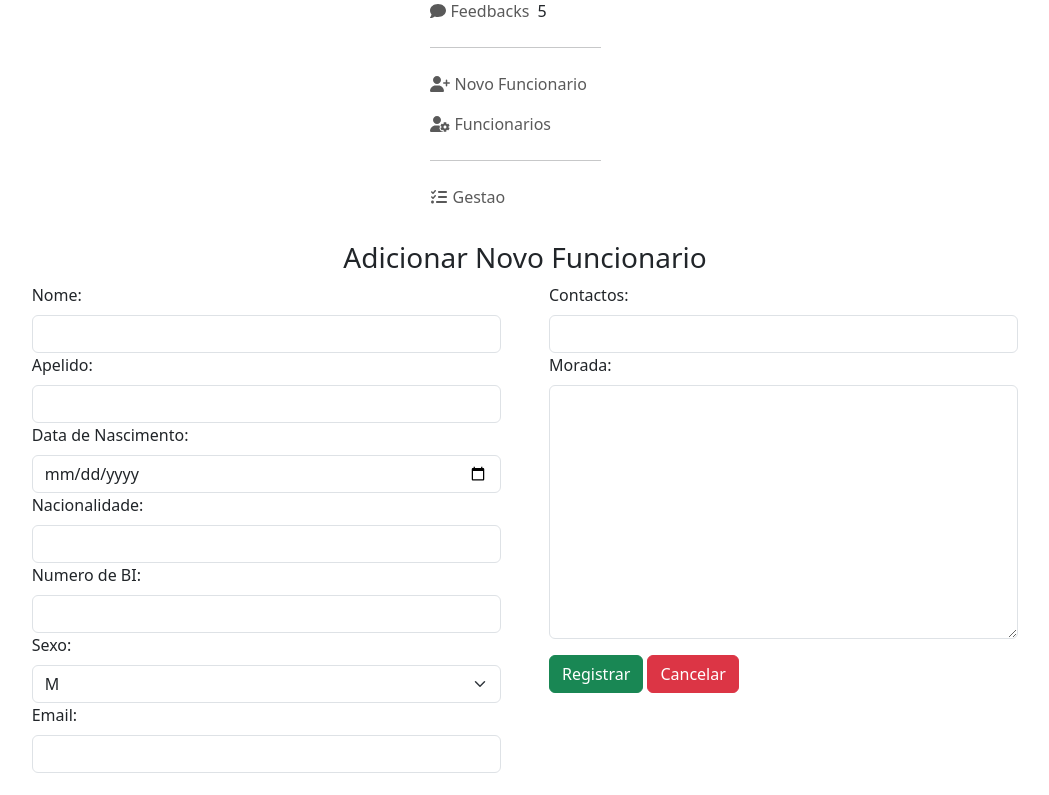
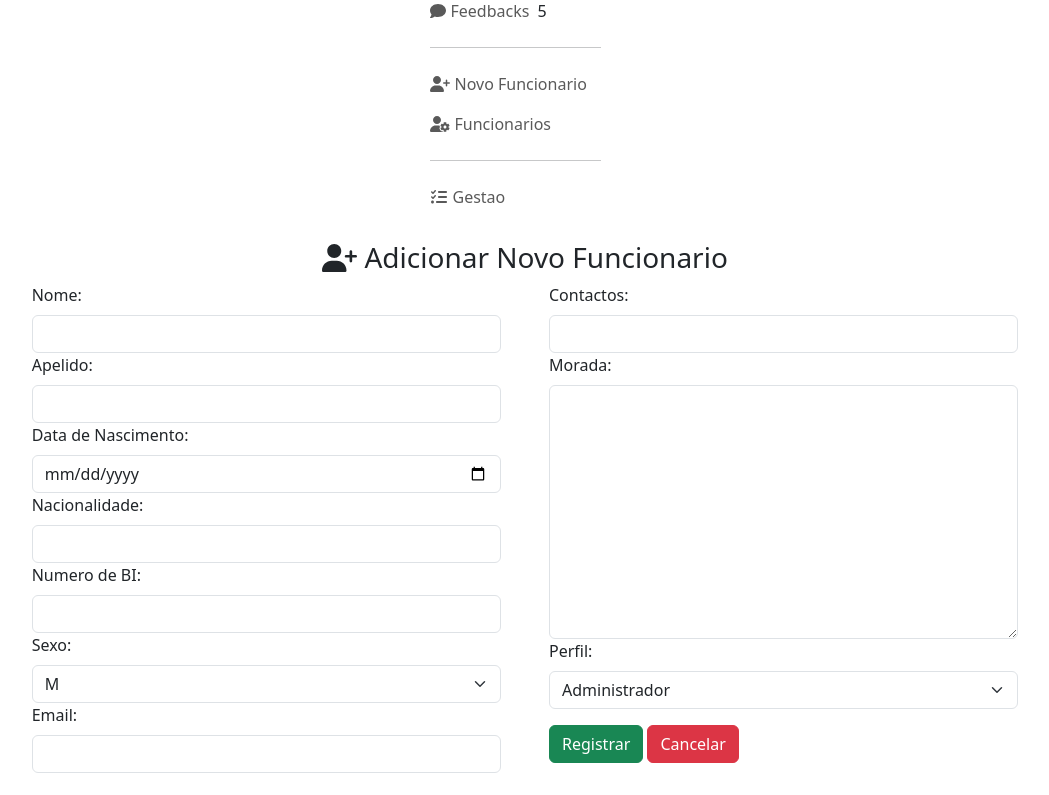
Before and after one commit to EltonBata/PecasAutomoveis, a PHP site: page /views/adicionarFuncionario.php in a window 1280 px wide. Shown: the part 576-1371 px from the top of the page, without its empty margins (115-1164 px from the left). Before the commit the page ends 1349 px from the top, so only its background shows below. Run offline with PHP 8.4, Linux system fonts and the light colour scheme; some libraries are stand-ins or nearby versions.

Commit message:
update das telas

```diff
--- a/assets/css/gestaoHome.css
+++ b/assets/css/gestaoHome.css
@@ -74,7 +74,7 @@ label{
 
 }
 
-input{
+input, select, textarea{
     background-color: whitesmoke !important;
 }
 
--- a/gestao/views/adicionarFuncionario.php
+++ b/gestao/views/adicionarFuncionario.php
@@ -2,7 +2,7 @@
 
 <div class="container conteudo col-sm-10 p-3">
 
-    <h3 class="text-center">Adicionar Novo Funcionario</h3>
+    <h3 class="text-center"><i class="fa-solid fa-user-plus"></i> Adicionar Novo Funcionario</h3>
 
     <div class="mt-2">
         <form action="" method="post" class="d-flex">
@@ -50,6 +50,15 @@
                     <label class="form-label">Morada:</label>
                     <textarea name="morada" cols="30" rows="10" class="form-control"></textarea>
                 </div>
+
+                <div class="container">
+                    <label class="form-label">Perfil:</label>
+                    <select name="perfil" class="form-select">
+                        <option value="admin">Administrador</option>
+                        <option value="gestor">Gestor</option>
+                    </select>
+                </div>
+
                 <div class="container my-3">
                     <button class="btn btn-success" type="submit">Registrar</button>
                     <button class="btn btn-danger">Cancelar</button>
--- a/gestao/views/clientes.php
+++ b/gestao/views/clientes.php
@@ -2,7 +2,7 @@
 
 <div class="container conteudo col-sm-10 p-3">
 
-    <h3 class="text-center">Clientes</h3>
+    <h3 class="text-center"><i class="fa-solid fa-users-gear"></i> Clientes</h3>
 
     <div class="container mt-2">
         <table class="table">
--- a/gestao/views/compras.php
+++ b/gestao/views/compras.php
@@ -2,7 +2,7 @@
 
 <div class="container conteudo col-sm-10 p-3">
 
-    <h3 class="text-center">Compras</h3>
+    <h3 class="text-center"><i class="fa-solid fa-cart-shopping"></i> Compras</h3>
 
     <div class="container mt-2">
         <table class="table">
--- a/gestao/views/feedbacks.php
+++ b/gestao/views/feedback.php
@@ -2,7 +2,7 @@
 
 <div class="container conteudo col-sm-10 p-3">
 
-    <h3 class="text-center">Feedbacks</h3>
+    <h3 class="text-center"><i class="fa-solid fa-comment"></i> Feedbacks</h3>
 
     <div class="container mt-2">
         <table class="table">
--- a/gestao/views/funcionarios.php
+++ b/gestao/views/funcionarios.php
@@ -2,7 +2,7 @@
 
 <div class="container conteudo col-sm-10 p-3">
 
-    <h3 class="text-center">Funcionarios</h3>
+    <h3 class="text-center"><i class="fa-solid fa-user-gear"></i> Funcionarios</h3>
 
     <div class="container mt-2">
         <table class="table">
--- a/gestao/views/head.php
+++ b/gestao/views/head.php
@@ -52,7 +52,7 @@
                 <a href="./clientes.php" class="nav-link"><i class="fa-solid fa-users-gear"></i> Clientes</a>
             </li>
             <li class="nav-item d-flex align-items-center">
-                <a href="./feedbacks.php" class="nav-link"><i class="fa-solid fa-comment"></i> Feedbacks</a>
+                <a href="./feedback.php" class="nav-link"><i class="fa-solid fa-comment"></i> Feedbacks</a>
                 <span class="rounded-circle ms-2 d-flex justify-content-center align-items-center">5</span>
             </li>
             <hr>
--- a/gestao/views/novaPeca.php
+++ b/gestao/views/novaPeca.php
@@ -2,7 +2,7 @@
 
 <div class="container conteudo col-sm-10 p-3">
 
-    <h3 class="text-center">Adicionar Nova Peca</h3>
+    <h3 class="text-center"><i class="fa-solid fa-wrench"></i> Adicionar Nova Peca</h3>
 
     <div class="mt-2 d-flex mt-5">
         <form action="" method="post" class="w-75 d-flex">
```
